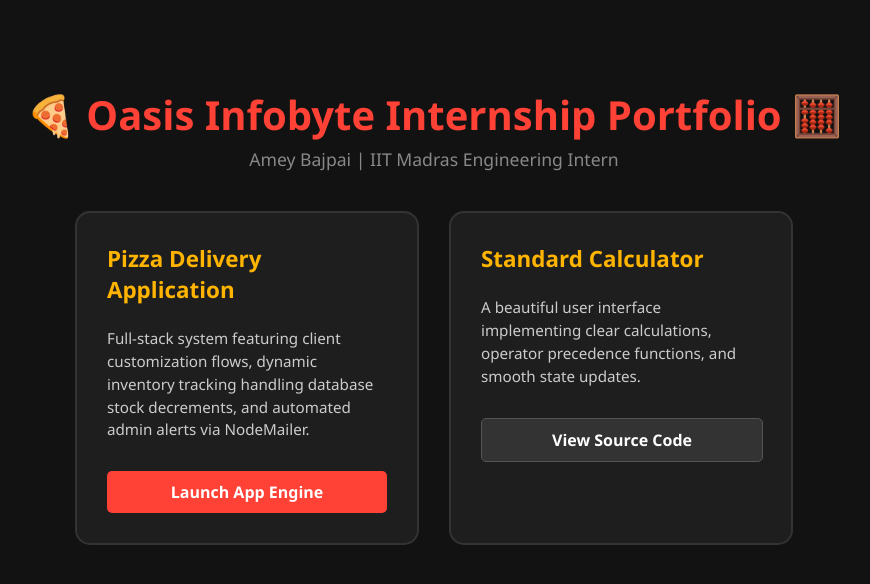
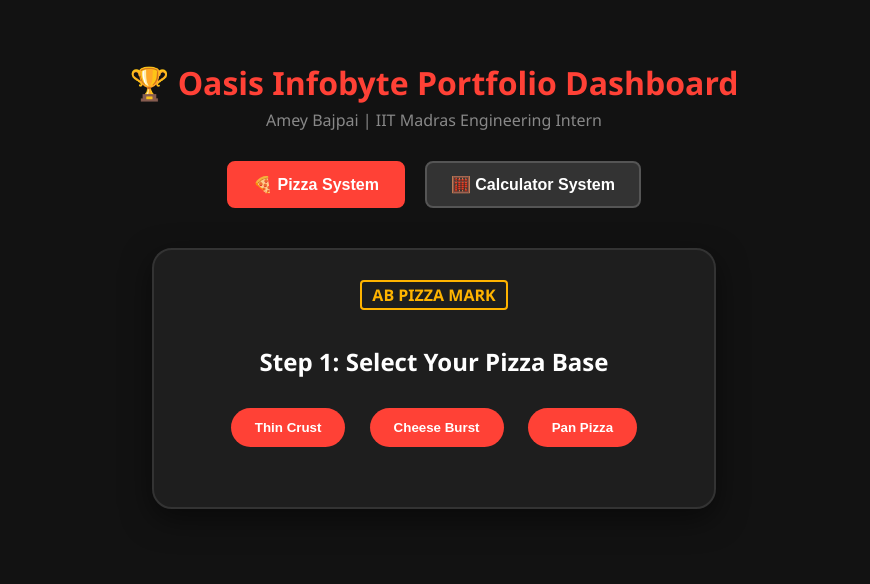
Before and after one commit to QuantumAmBa/OIBSIP, a website: page index.html in a window 1280 px wide. Shown: the whole page, without its empty margins (206-1076 px from the left). Drawn offline with Linux system fonts and the light colour scheme.

Commit message:
Update index.html

```diff
--- a/index.html
+++ b/index.html
@@ -6,38 +6,91 @@
     <title>Amey Bajpai - OIBSIP Portfolio</title>
     <style>
         :root { --red: #FF4136; --gold: #FFB400; --dark: #121212; --card-bg: #1e1e1e; }
-        body { font-family: 'Segoe UI', Arial, sans-serif; background: var(--dark); color: #fff; text-align: center; margin: 0; padding: 60px 20px; }
-        h1 { color: var(--red); margin-bottom: 5px; font-size: 2.5rem; }
-        .subtitle { color: #888; font-size: 1.1rem; margin-bottom: 40px; }
-        .container { display: flex; justify-content: center; gap: 30px; flex-wrap: wrap; max-width: 900px; margin: 0 auto; }
-        .card { background: var(--card-bg); border: 2px solid #333; padding: 30px; border-radius: 15px; width: 280px; text-align: left; transition: transform 0.3s, border-color: 0.3s; }
-        .card:hover { border-color: var(--red); transform: translateY(-5px); }
-        .card h3 { margin-top: 0; color: var(--gold); font-size: 1.4rem; }
-        .card p { color: #ccc; font-size: 0.95rem; line-height: 1.5; min-height: 70px; }
-        .btn { display: inline-block; background: var(--red); color: white; text-decoration: none; padding: 10px 20px; border-radius: 5px; font-weight: bold; margin-top: 15px; width: calc(100% - 40px); text-align: center; }
-        .btn:hover { background: #e0372d; }
-        .btn-alt { background: #333; border: 1px solid #555; }
-        .btn-alt:hover { background: #444; }
+        body { font-family: 'Segoe UI', Arial, sans-serif; background: var(--dark); color: #fff; margin: 0; padding: 40px 20px; text-align: center; }
+        h1 { color: var(--red); margin-bottom: 5px; }
+        .subtitle { color: #888; margin-bottom: 30px; }
+
+        /* Tabs System */
+        .tab-container { display: flex; justify-content: center; gap: 20px; margin-bottom: 40px; }
+        .tab-btn { background: #333; color: white; border: 2px solid #555; padding: 12px 24px; border-radius: 8px; font-weight: bold; cursor: pointer; font-size: 1rem; transition: 0.2s; }
+        .tab-btn.active, .tab-btn:hover { background: var(--red); border-color: var(--red); }
+
+        .app-section { display: none; max-width: 500px; margin: 0 auto; background: var(--card-bg); border: 2px solid #333; padding: 30px; border-radius: 20px; box-shadow: 0 10px 30px rgba(0,0,0,0.5); text-align: center; }
+        .app-section.active { display: block; }
+
+        /* Pizza App Styles */
+        .pop-btn { background: var(--red); color: white; border: none; padding: 12px 24px; margin: 10px; border-radius: 50px; cursor: pointer; font-weight: bold; transition: 0.2s; }
+        .pop-btn:hover { background: var(--gold); transform: scale(1.05); }
+        .ab-badge { display: inline-block; border: 2px solid var(--gold); color: var(--gold); padding: 2px 10px; font-weight: bold; margin-bottom: 15px; border-radius: 4px; }
+
+        /* Calculator Styles */
+        .calc-screen { background: #111; color: #00ff00; font-family: monospace; font-size: 2rem; padding: 15px; text-align: right; border-radius: 8px; margin-bottom: 20px; border: 1px solid #333; min-height: 40px; }
+        .calc-grid { display: grid; grid-template-columns: repeat(4, 1fr); gap: 10px; }
+        .calc-btn { background: #2a2a2a; color: white; border: 1px solid #444; padding: 20px; font-size: 1.2rem; border-radius: 8px; cursor: pointer; }
+        .calc-btn:hover { background: #444; }
+        .calc-btn.op { background: var(--gold); color: #000; font-weight: bold; }
+        .calc-btn.op:hover { background: #e09e00; }
+        .calc-btn.eq { grid-column: span 2; background: var(--red); font-weight: bold; }
+        .calc-btn.eq:hover { background: #d03027; }
     </style>
 </head>
 <body>
 
-    <h1>🍕 Oasis Infobyte Internship Portfolio 🧮</h1>
+    <h1>🏆 Oasis Infobyte Portfolio Dashboard</h1>
     <div class="subtitle">Amey Bajpai | IIT Madras Engineering Intern</div>
 
-    <div class="container">
-        <div class="card">
-            <h3>Pizza Delivery Application</h3>
-            <p>Full-stack system featuring client customization flows, dynamic inventory tracking handling database stock decrements, and automated admin alerts via NodeMailer.</p>
-            <a href="https://oibsip-9z7q.onrender.com" target="_blank" class="btn">Launch App Engine</a>
+    <div class="tab-container">
+        <button class="tab-btn active" onclick="switchApp('pizza-app', this)">🍕 Pizza System</button>
+        <button class="tab-btn" onclick="switchApp('calc-app', this)">🧮 Calculator System</button>
+    </div>
+
+    <div id="pizza-app" class="app-section active">
+        <div class="ab-badge">AB PIZZA MARK</div>
+        <h2 id="pizza-title">Step 1: Select Your Pizza Base</h2>
+        <div id="pizza-options">
+            <button class="pop-btn" onclick="choosePizza('base', 'Thin Crust')">Thin Crust</button>
+            <button class="pop-btn" onclick="choosePizza('base', 'Cheese Burst')">Cheese Burst</button>
+            <button class="pop-btn" onclick="choosePizza('base', 'Pan Pizza')">Pan Pizza</button>
         </div>
+        <p id="order-status" style="margin-top: 20px; color: var(--gold); font-weight: bold;"></p>
+    </div>
 
-        <div class="card">
-            <h3>Standard Calculator</h3>
-            <p>A beautiful user interface implementing clear calculations, operator precedence functions, and smooth state updates.</p>
-            <a href="https://github.com/QuantumAmBa/OIBSIP" target="_blank" class="btn btn-alt">View Source Code</a>
+    <div id="calc-app" class="app-section">
+        <div class="calc-screen" id="display">0</div>
+        <div class="calc-grid">
+            <button class="calc-btn" onclick="clearCalc()">C</button>
+            <button class="calc-btn op" onclick="pressOp('/')">/</button>
+            <button class="calc-btn op" onclick="pressOp('*')">*</button>
+            <button class="calc-btn op" onclick="pressOp('-')">-</button>
+
+            <button class="calc-btn" onclick="pressNum('7')">7</button>
+            <button class="calc-btn" onclick="pressNum('8')">8</button>
+            <button class="calc-btn" onclick="pressNum('9')">9</button>
+            <button class="calc-btn op" onclick="pressOp('+')">+</button>
+
+            <button class="calc-btn" onclick="pressNum('4')">4</button>
+            <button class="calc-btn" onclick="pressNum('5')">5</button>
+            <button class="calc-btn" onclick="pressNum('6')">6</button>
+            <button class="calc-btn" onclick="pressNum('1')">1</button>
+
+            <button class="calc-btn" onclick="pressNum('2')">2</button>
+            <button class="calc-btn" onclick="pressNum('3')">3</button>
+            <button class="calc-btn" onclick="pressNum('0')">0</button>
+            <button class="calc-btn" onclick="pressNum('.')">.</button>
+
+            <button class="calc-btn eq" onclick="calculate()">=</button>
         </div>
     </div>
 
+    <script src="script.js"></script>
+    <script>
+        // Tab controller logic
+        function switchApp(appId, btn) {
+            document.querySelectorAll('.app-section').forEach(el => el.classList.remove('active'));
+            document.querySelectorAll('.tab-btn').forEach(el => el.classList.remove('active'));
+            document.getElementById(appId).classList.add('active');
+            btn.classList.add('active');
+        }
+    </script>
 </body>
 </html>
```
